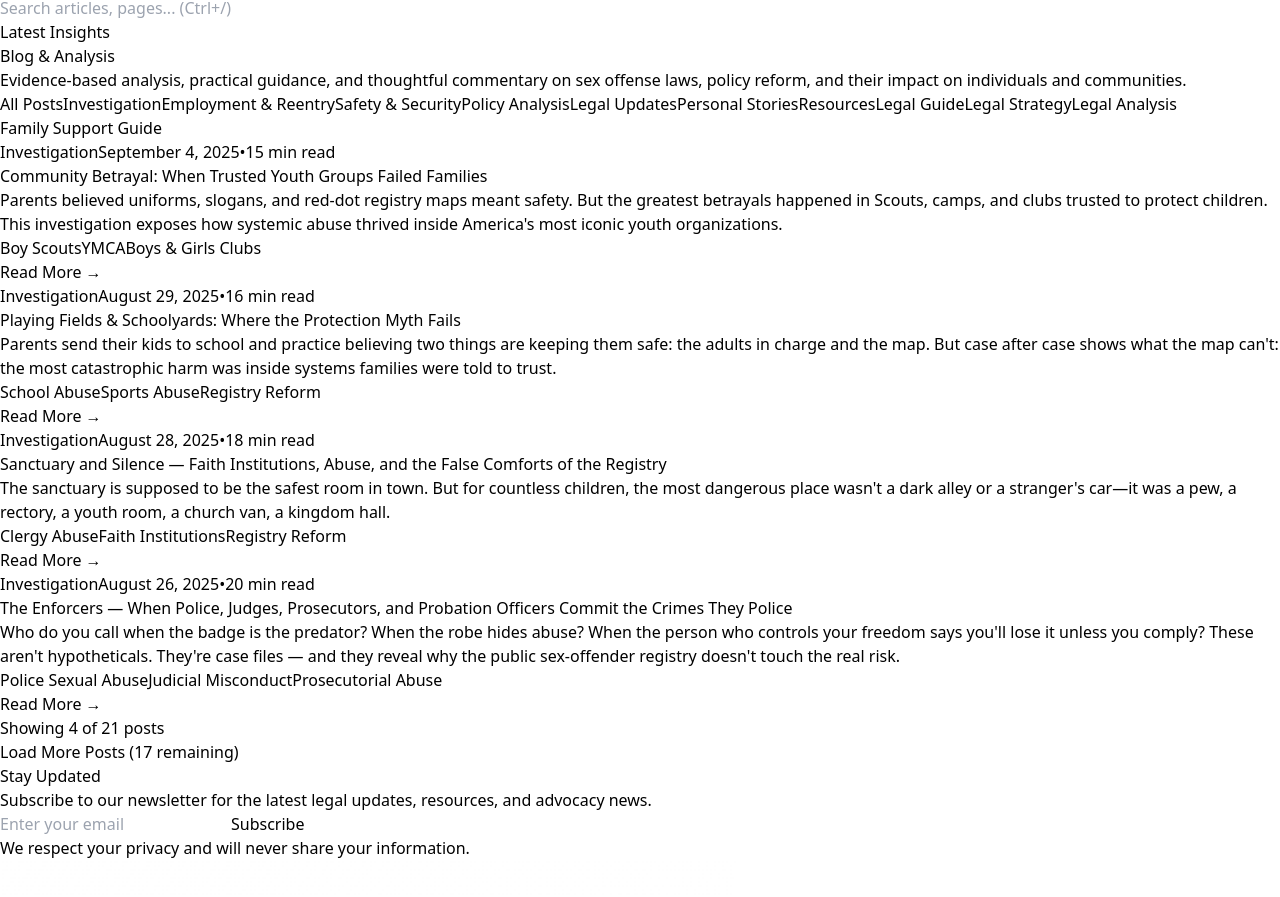
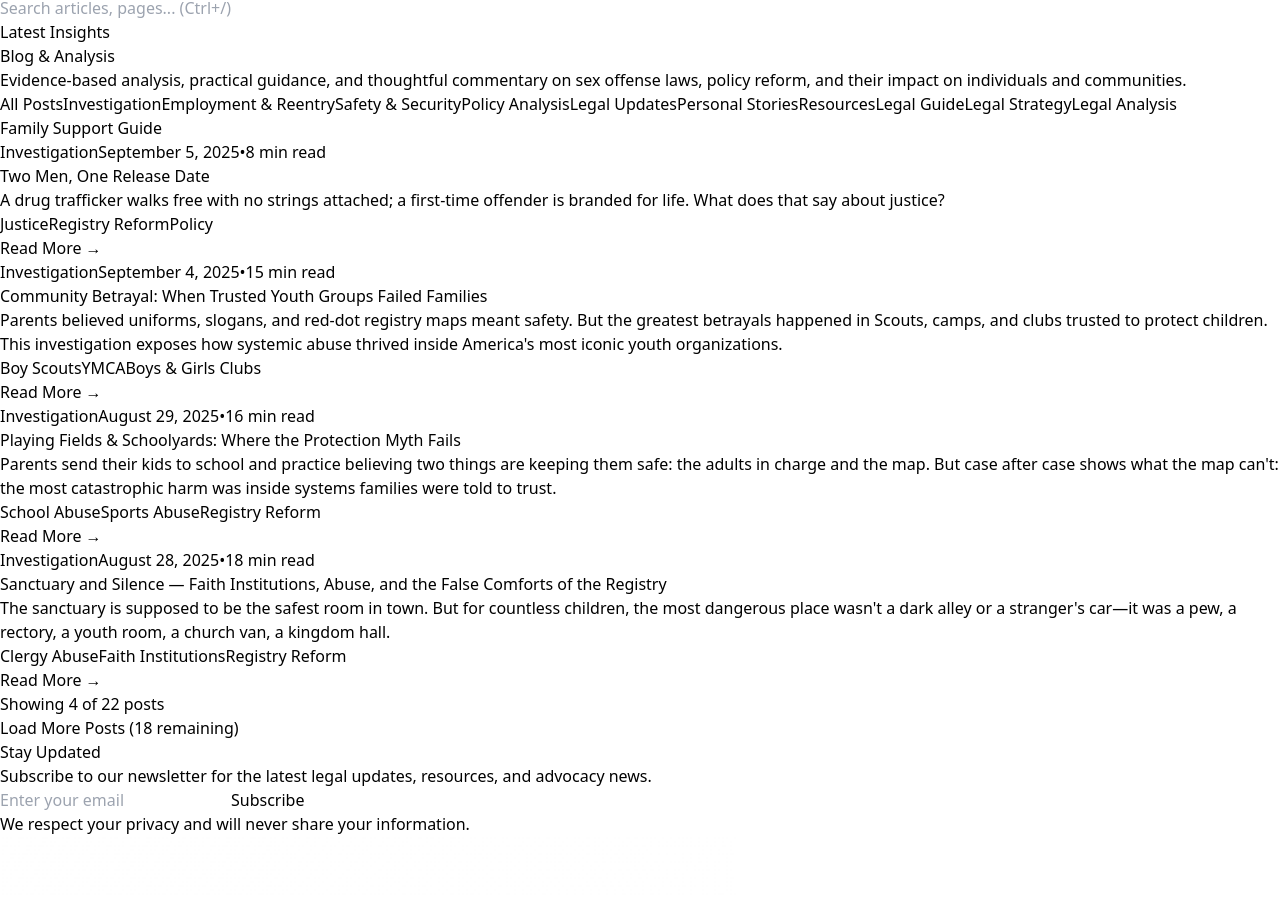
Before and after one commit to projectsolarrecon/Solar, a React (Vite) app: page /blog in a window 1280 px wide. Shown: the part 3036-3933 px from the top of the page. Built offline with nearby package versions, Linux system fonts and the light colour scheme.

Commit message:
Update blogPosts.ts

```diff
--- a/src/data/blogPosts.ts
+++ b/src/data/blogPosts.ts
@@ -11,6 +11,17 @@ export interface BlogPost {
 }
 
 export const allBlogPosts: BlogPost[] = [
+  {
+  id: 'two-men-one-release-date',
+  title: 'Two Men, One Release Date',
+  excerpt: 'A drug trafficker walks free with no strings attached; a first-time offender is branded for life. What does that say about justice?',
+  author: 'The SOLAR Project',
+  date: 'September 5, 2025',
+  readTime: '8 min read',
+  category: 'Investigation',
+  tags: ['Justice', 'Registry Reform', 'Policy', 'Comparative Sentencing', 'Investigative Feature'],
+  path: '/blog/two-men-one-release-date'
+  },
   {
   id: 'community-betrayal',
   title: 'Community Betrayal: When Trusted Youth Groups Failed Families',
```
